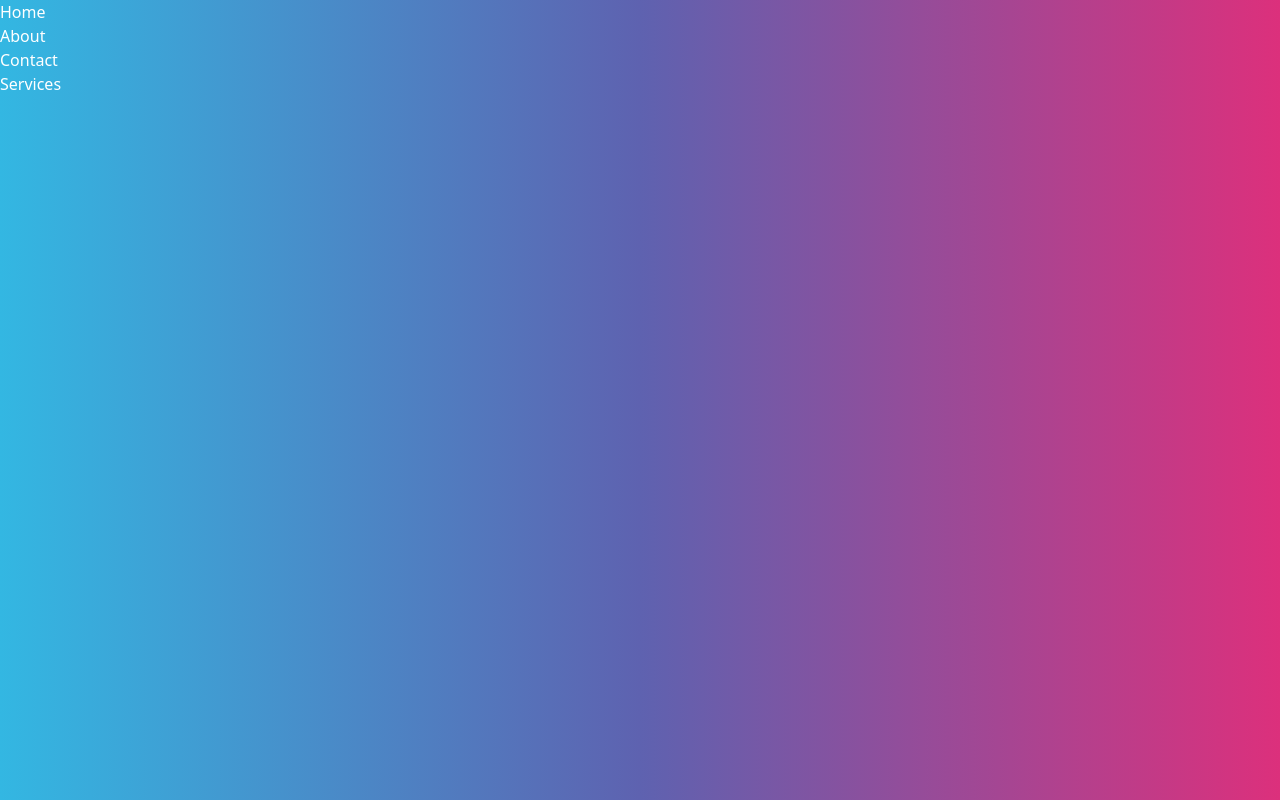
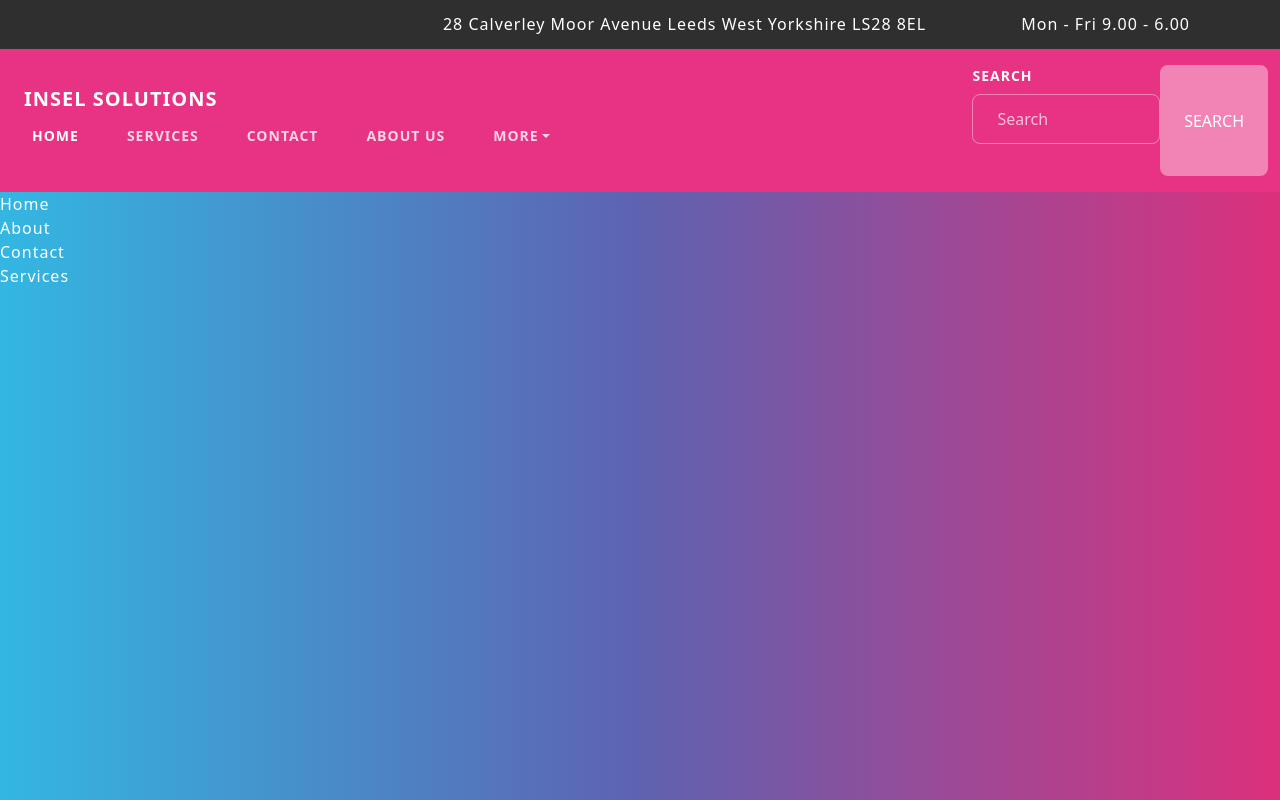
Before and after one commit to Shahzaibshakeelcheema/company, a React (Create React App) app: page / in a window 1280 px wide. Built offline with nearby package versions, Linux system fonts and the light colour scheme.

Commit message:
NavBar Added + Routes + App.js + TopBar[C

```diff
--- a/package.json
+++ b/package.json
@@ -6,9 +6,14 @@
     "@testing-library/jest-dom": "^5.16.5",
     "@testing-library/react": "^13.4.0",
     "@testing-library/user-event": "^13.5.0",
+    "bootstrap": "^5.2.3",
+    "bootswatch": "^5.2.3",
     "react": "^18.2.0",
+    "react-bootstrap": "^2.7.4",
     "react-dom": "^18.2.0",
+    "react-router-dom": "^6.11.1",
     "react-scripts": "5.0.1",
+    "reactstrap": "^9.1.9",
     "web-vitals": "^2.1.4"
   },
   "scripts": {
--- a/src/App.js
+++ b/src/App.js
@@ -1,20 +1,39 @@
-import React from 'react';
-import { Home } from './Home';
-import { About } from './About';
-import { Contact } from './Contact';
-import { Services } from './Services';
+import React from "react";
+import ReactDOM from "react-dom/client";
+
+import { Home } from "./Home";
+import { About } from "./About";
+import { Contact } from "./Contact";
+import { Services } from "./Services";
 //import Navbar from "./components/Navbar"
+import { BrowserRouter, Routes, Route } from "react-router-dom";
+import TopBar from "./TopBar";
+import AppNavbar from "./AppNavBar";
+import "bootstrap/dist/css/bootstrap.min.css";
+import "bootswatch/dist/lux/bootstrap.min.css";
+
 function App() {
   return (
     <div>
-
-    <Home/>
-    <About/>
-    <Contact/>
-    <Services/>
-
+      <BrowserRouter>
+        <Routes>
+          <Route path="/" element={<TopBar />}>
+            <Route index element={<Home />} />
+            <Route path="./SecondSec.js" element={<Contact />} />
+            <Route path="./IndusSec.js" element={<About />} />
+            <Route path="./ClientSec.js" element={<Services />} />
+          </Route>
+        </Routes>
+      </BrowserRouter>
+      <AppNavbar />
+      <Home />
+      <About />
+      <Contact />
+      <Services />
     </div>
   );
 }
+const root = ReactDOM.createRoot(document.getElementById("root"));
+root.render(<App />);
 
 export default App;
--- /dev/null
+++ b/src/AppNavBar.js
@@ -0,0 +1,84 @@
+import {
+  Navbar,
+  Nav,
+  NavItem,
+  NavLink,
+  NavbarBrand,
+  NavbarToggler,
+  Collapse,
+  Dropdown,
+  DropdownItem,
+  DropdownToggle,
+  DropdownMenu,
+  Form,
+  FormGroup,
+  Label,
+  Input,
+  Button,
+} from "reactstrap";
+import { useState } from "react";
+
+function AppNavBar() {
+  const [isOpen, setIsOpen] = useState(false);
+  const toggle = () => setIsOpen(!isOpen);
+
+  const [dropdownOpen, setDropdownOpen] = useState(false);
+  const toggleDropdown = () => setDropdownOpen(!dropdownOpen);
+
+  return (
+    <Navbar color="primary" dark expand="lg" background="primary">
+      <div className="container-fluid">
+        <NavbarBrand href="/">INSEL Solutions</NavbarBrand>
+        <NavbarToggler onClick={toggle} />
+        <Collapse isOpen={isOpen} navbar>
+          <Nav className="me-auto " navbar>
+            <NavItem>
+              <NavLink href="/" active>
+                Home <span className="visually-hidden">(current)</span>
+              </NavLink>
+            </NavItem>
+            <NavItem>
+              <NavLink href="/services">Services</NavLink>
+            </NavItem>
+            <NavItem>
+              <NavLink href="/contact">Contact</NavLink>
+            </NavItem>
+            <NavItem>
+              <NavLink href="/about">About Us</NavLink>
+            </NavItem>
+            <Dropdown nav isOpen={dropdownOpen} toggle={toggleDropdown}>
+              <DropdownToggle nav caret>
+                More
+              </DropdownToggle>
+              <DropdownMenu>
+                <DropdownItem>MERN Devs</DropdownItem>
+                <DropdownItem>Andriod Devs</DropdownItem>
+                <DropdownItem>IOs Devs</DropdownItem>
+                <DropdownItem divider />
+                <DropdownItem>PASHA & PSEB</DropdownItem>
+              </DropdownMenu>
+            </Dropdown>
+          </Nav>
+        </Collapse>
+      </div>
+      <div>
+        <Form className="d-flex">
+          <FormGroup>
+            <Label for="search">Search</Label>
+            <Input
+              type="search"
+              name="search"
+              id="search"
+              placeholder="Search"
+            />
+          </FormGroup>
+          <Button color="secondary" className="my-2 my-sm-0" type="submit">
+            Search
+          </Button>
+        </Form>
+      </div>
+    </Navbar>
+  );
+}
+
+export default AppNavBar;
--- /dev/null
+++ b/src/Style.css
@@ -0,0 +1,31 @@
+body {
+    margin: 0px;
+    scroll-behavior: smooth;
+
+}
+
+.topHead {
+    /*header black section*/
+    background-color: #2f2f2f;
+    line-height: 13mm;
+    color: white;
+    text-align: right;
+    margin: 0px;
+}
+
+.bhead {
+    background-color: #2f2f2f;
+    margin: 0;
+}
+
+.bhead span {
+    padding-right:90px;
+}
+
+.bheadlogo {
+    margin-top: 2.5mm;
+    width: 15px;
+    height: 15px;
+    padding-top: 1mm;
+    padding-right: 15px;
+}
--- /dev/null
+++ b/src/TopBar.js
@@ -0,0 +1,17 @@
+import React from "react";
+import "./Style.css";
+function TopBar() {
+  return (
+    <div>
+      <header className="topHead">
+        <ul class="bhead">
+          <span> 28 Calverley Moor Avenue Leeds West Yorkshire LS28 8EL</span>
+          {/* <img class="bheadlogo" src="clock.png" type="icon" alt="Clocklogo" />*/}
+          <span> Mon - Fri 9.00 - 6.00 </span>
+        </ul>
+      </header>
+    </div>
+  );
+}
+
+export default TopBar;
```
Also changed, not shown: src/Routes/Routers.js (added), src/clock.png (added), 1 other file (tests, documents, lock files or other folders).
